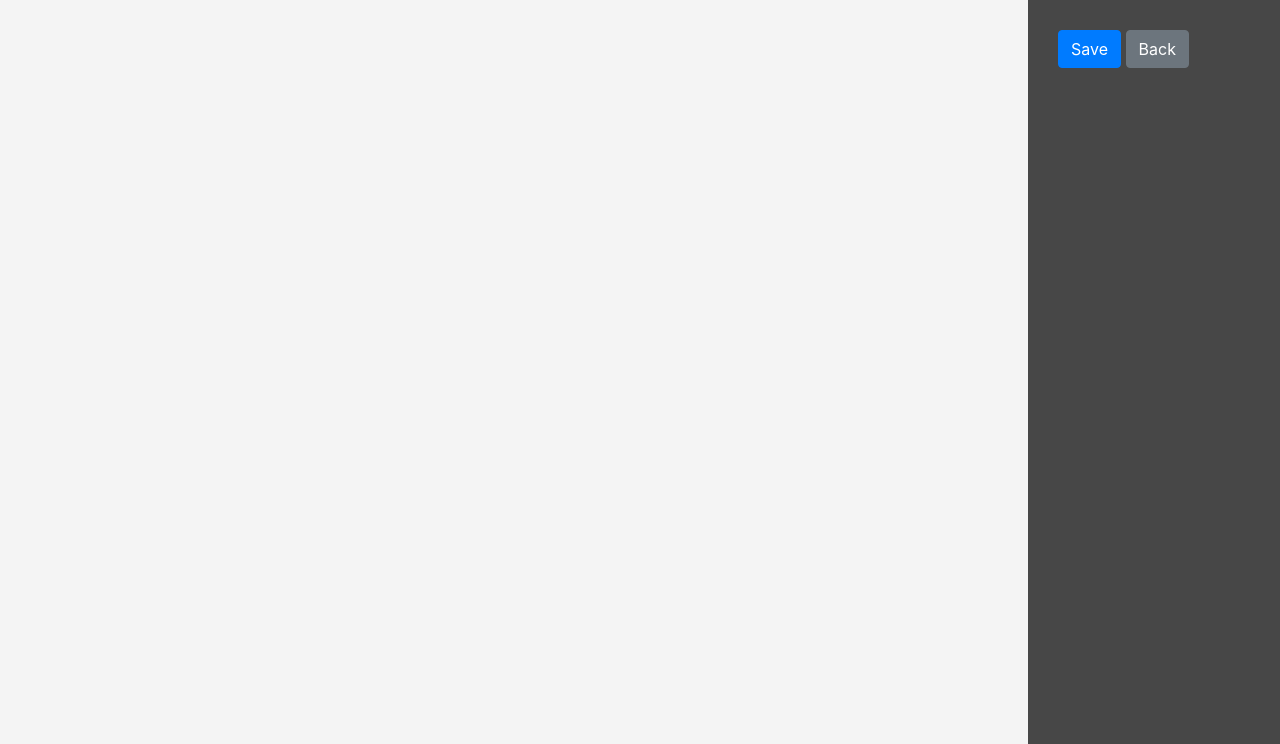
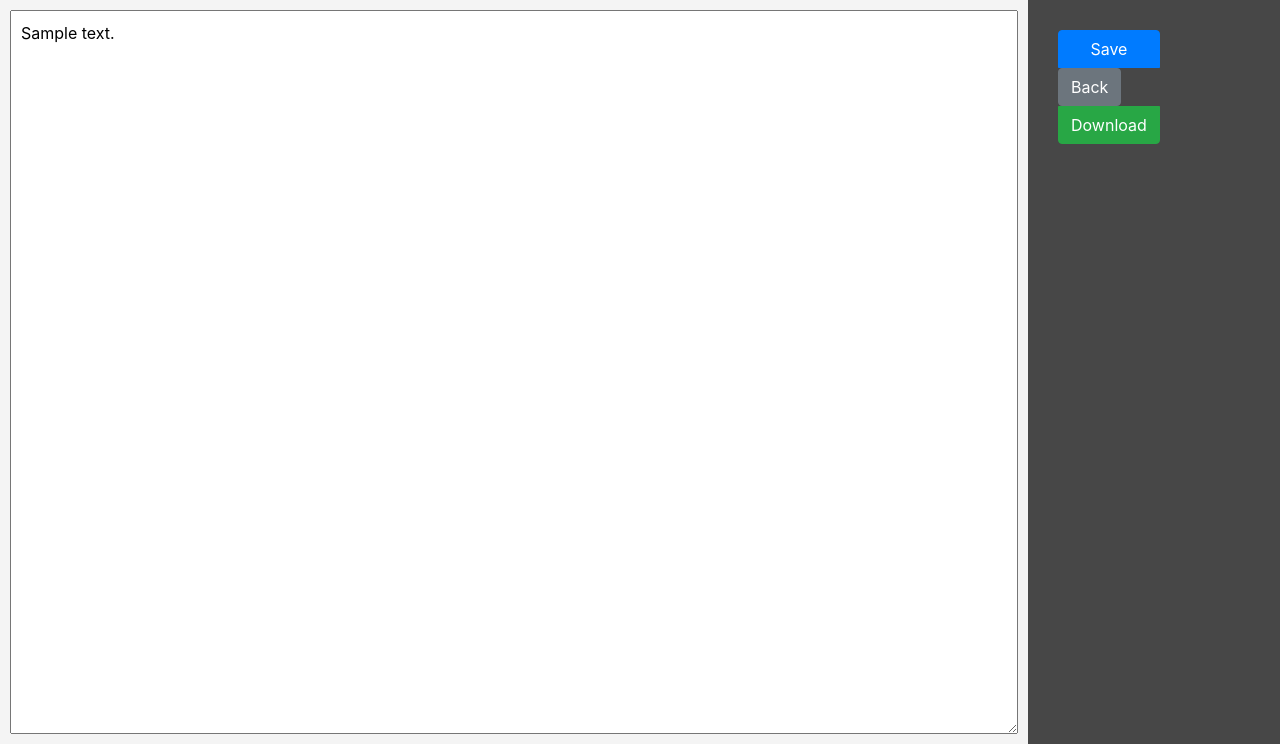
Before and after one commit to garinegor/cleverWebAruco, a Django app: template file_explorer/templates/fileViewer.html in a window 1280 px wide. Shown: the part 56-800 px from the top of the page. Run offline with Django 3.2, Linux system fonts and the light colour scheme; the template is opened without the code that fills it: most values are stand-ins (such as "Sample title", 1, 10 or a date in 2020); some libraries are stand-ins or nearby versions.

```diff
--- a/aruco/static/css/fmain.css
+++ b/aruco/static/css/fmain.css
@@ -19,12 +19,9 @@ span {
 }
 
 .readable {
+    height: 100%;
     background-color: #f4f4f4;
     padding: 10px;
-    display: flex;
-    flex-wrap: nowrap;
-    overflow: scroll;
-    flex-direction: column;
 }
 
 .wrapper {
@@ -77,6 +74,17 @@ span {
     padding: 30px;
 }
 
-.string {
-    margin: 1px;
+.area {
+    height: 100%;
+    width: 100%;
+    padding: 10px;
 }
+
+.vertical-center {
+    width: 100%;
+    margin: 0;
+    position: absolute;
+    top: 50%;
+    -ms-transform: translateY(-50%);
+    transform: translateY(-50%);
+}
--- a/aruco/static/js/fmain.js
+++ /dev/null
@@ -1,5 +0,0 @@
-content = document.getElementById("content");
-
-for (var i = 0; i < data.length; i++) {
-    content.innerHTML += "<div class='string'>" + data[i] + "</div>";
-}
--- a/file_explorer/templates/fileViewer.html
+++ b/file_explorer/templates/fileViewer.html
@@ -16,11 +15,16 @@
 </nav>
 <div class="wraper">
     <div id="content" class="readable content">
-
+        <textarea class="area" id="area">{{ content }}</textarea>
     </div>
     <div class="file_reader_menu">
-        <button type="button" class="btn btn-primary">Save</button>
-        <a href="../files/?path={{ home_path }}"    ><button type="button" class="btn btn-secondary">Back</button></a>
+        <div class="btn-group-vertical">
+            <button type="button" class="btn btn-primary">Save</button>
+            <a href="../files/?path={{ home_path }}">
+                <button type="button" class="btn btn-secondary">Back</button>
+            </a>
+            <button type="button" class="btn btn-success">Download</button>
+        </div>
     </div>
 </div>
 <script type="text/javascript" src="{% static "js/fmain.js" %}"></script>
```
Also changed, not shown: other parts of file_explorer/templates/fileViewer.html (+0 -1 lines), file_explorer/templates/error.html (added, +35 -0 lines), file_explorer/views.py (+10 -8 lines), file_explorer/static/images/error.jpg (added).
